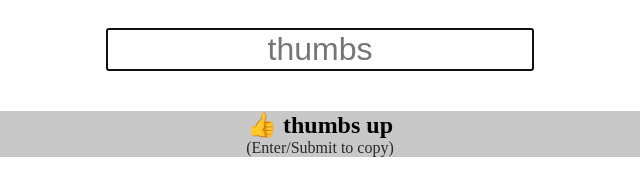
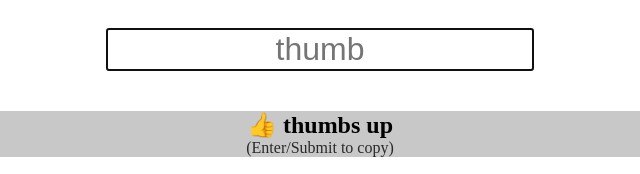
Before and after one commit to alexanderbird/thumb.codes, a website: page app/index.html in a window 1280 px wide. Shown: the top 174 px of the page, 320-960 px from the left. Drawn offline with Linux system fonts and the light colour scheme; files whose address does not match are found by name.

Commit message:
Update the placeholder 'thumbs' => 'thumb'

```diff
--- a/app/index.html
+++ b/app/index.html
@@ -44,7 +44,7 @@
     <script type='text/javascript' src='app.js'></script>
     <div id='banner'></div>
     <form id='search_form' action='javascript:void(0);'>
-      <input id='search' autofocus placeholder='thumbs'/>
+      <input id='search' autofocus placeholder='thumb'/>
     </form>
     <div id='results'></div>
   </body>
```
